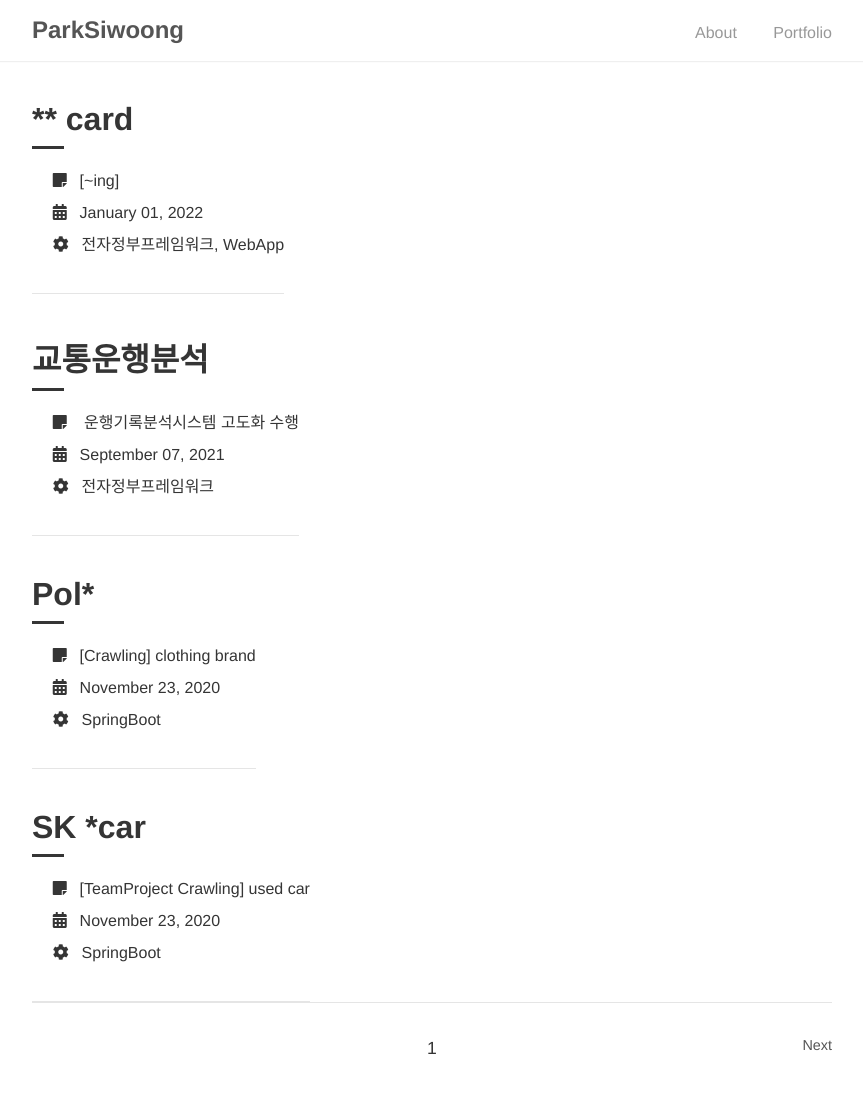
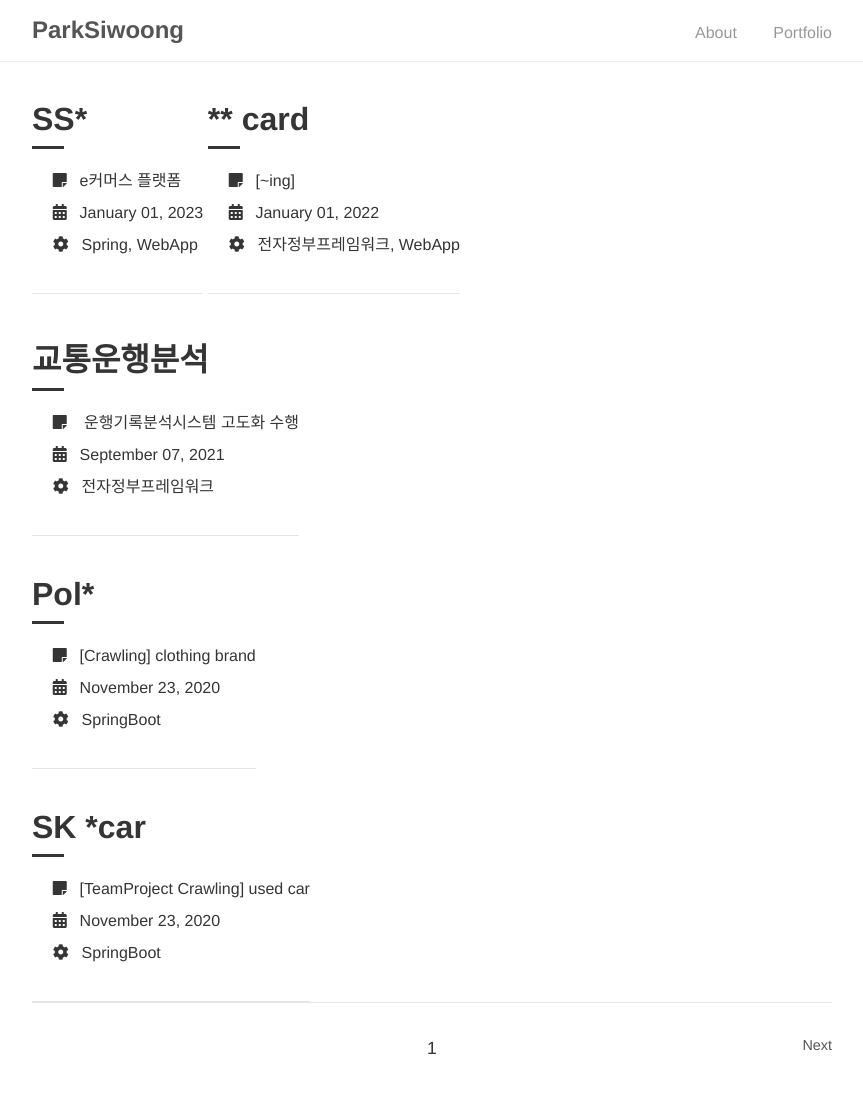
Before and after one commit to parksiwoong/parksiwoong.github.io, a plain HTML site: page portfolio/index.html in a window 1280 px wide. Shown: the top 1100 px of the page, without its empty margins (208-1071 px from the left). Drawn offline with nearby package versions, Linux system fonts and the light colour scheme.

Commit message:
Update index.html

```diff
--- a/portfolio/index.html
+++ b/portfolio/index.html
@@ -38,6 +38,27 @@
 
     <main>
       <div class="portfolio">
+
+         <a href="#" class="portfolio-item">
+      <div>
+        <h1 class="portfolio-title"> SS* </h1>
+        <div class="portfolio-line"></div>
+
+        <div class="portfolio-content">
+          <span class="portfolio-icon">
+              <i class="fa fa-sticky-note"></i><span class="portfolio-icon-text">e커머스 플랫폼</span>
+          </span>
+          </br>
+          <span class="portfolio-icon">
+              <i class="fa fa-calendar-alt"></i><span class="portfolio-icon-text">January 01, 2023</span>
+          </span>
+          </br>
+          <span class="portfolio-icon">
+              <i class="fa fa-cog"></i><span class="portfolio-icon-text">Spring, WebApp </span>
+          </span>
+        </div>
+      </div>
+    </a>
 
     <a href="#" class="portfolio-item">
       <div>
```
